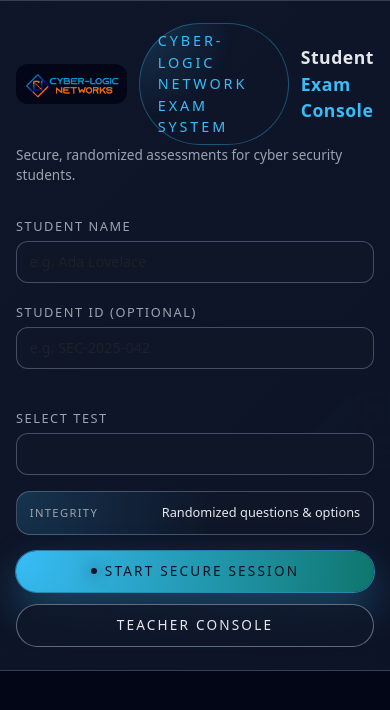
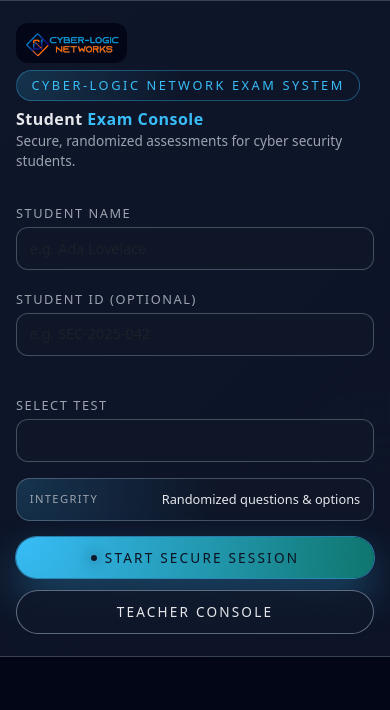
Before and after one commit to cyberdyne10/cyber-test-app, a website: page public/index.html in a window 390 px wide. Drawn offline with nearby package versions, Linux system fonts and the light colour scheme; no server answers.

Commit message:
Fix exam system badge wrapping on mobile

```diff
--- a/public/style.css
+++ b/public/style.css
@@ -425,6 +425,18 @@
   .row-grid {
     grid-template-columns: 1fr;
   }
+  .brand-line {
+    flex-direction: column;
+    align-items: flex-start;
+    gap: 0.4rem;
+  }
+  .badge-chip {
+    font-size: 0.8rem;
+    padding: 0.3rem 0.9rem;
+  }
+  .panel-title-inline {
+    font-size: 1rem;
+  }
   .btn-row-stack {
     display: flex;
     flex-direction: column;
```
